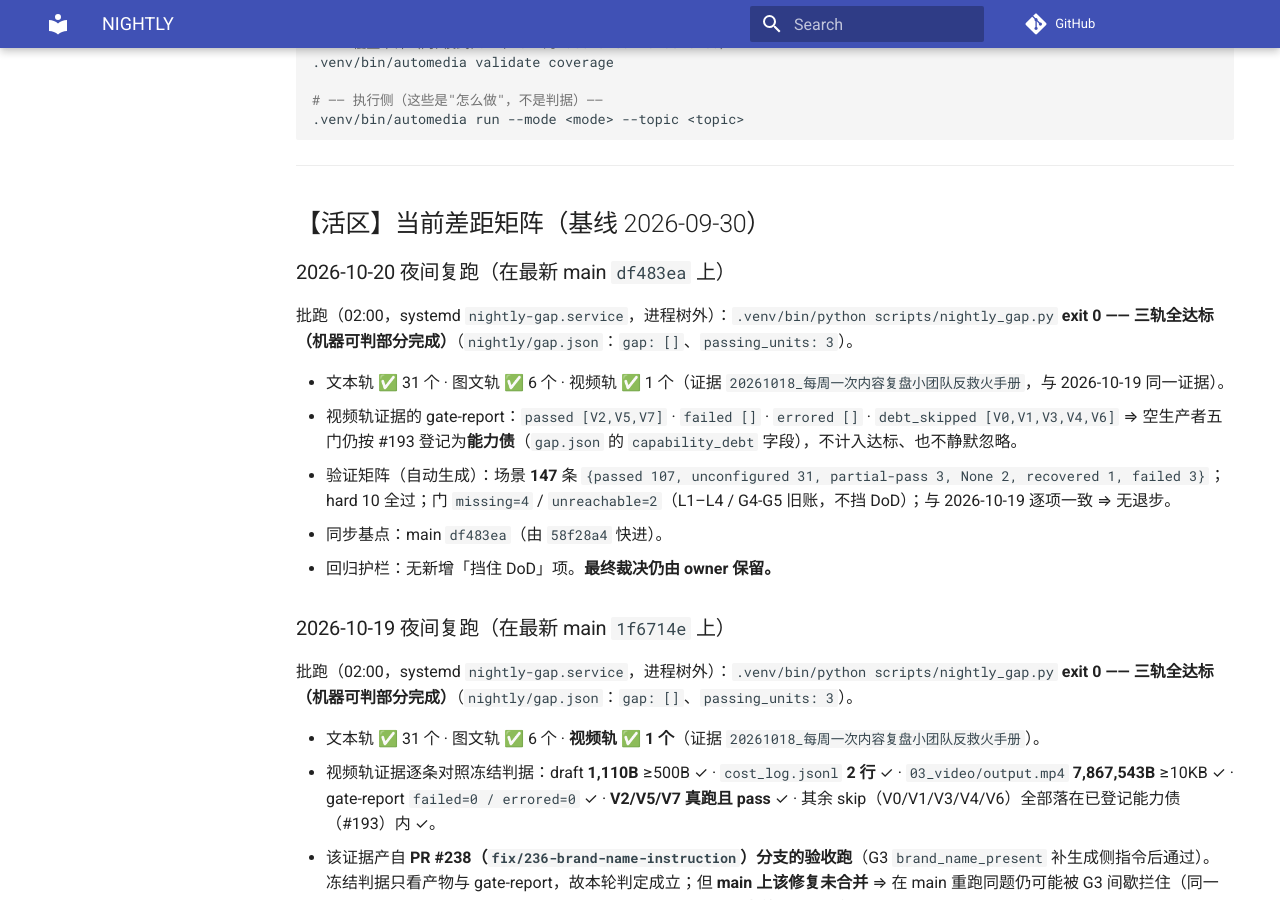
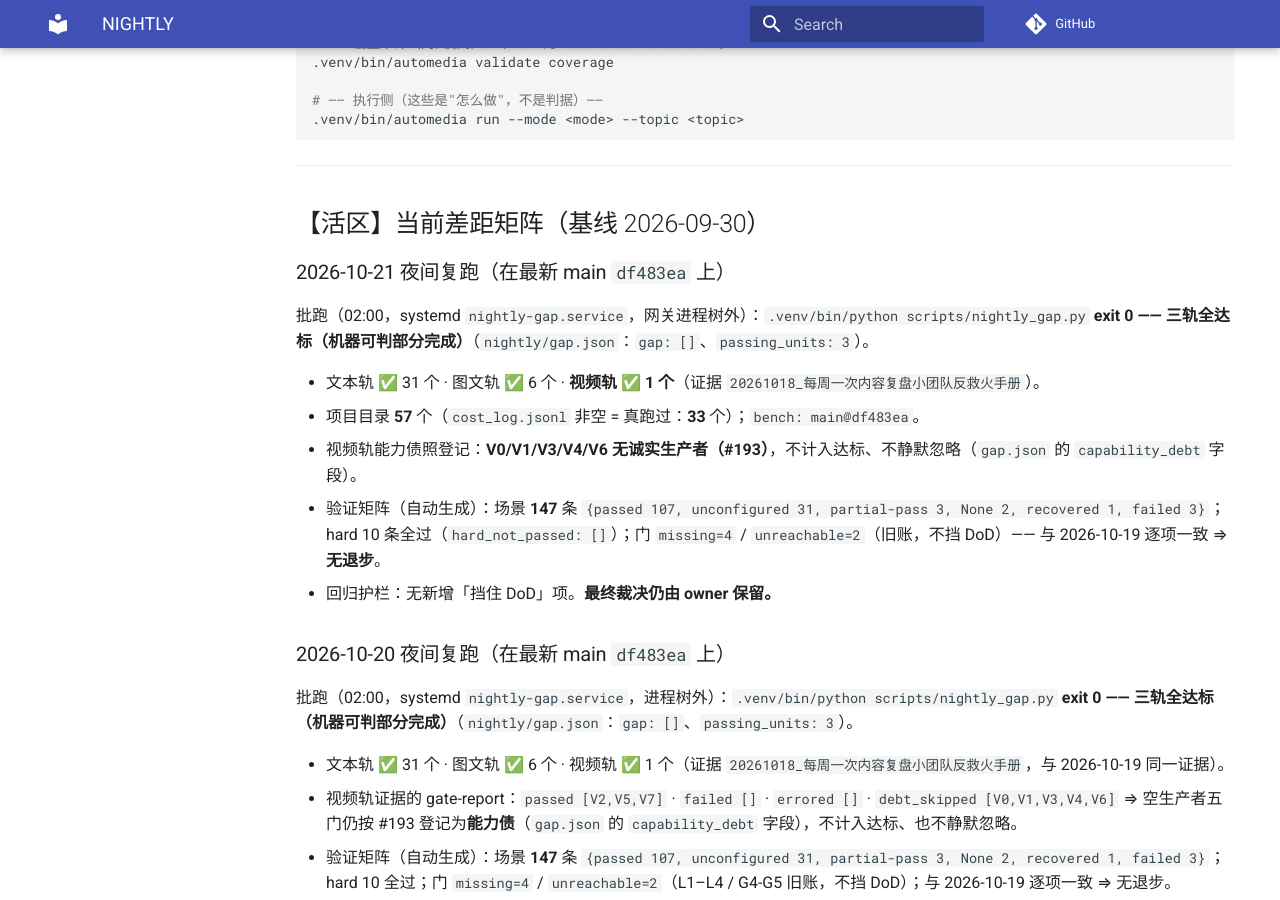
Before and after one commit to 1StepMore/AutoMedia, an MkDocs documentation site: the page built from docs/dev/plans/NIGHTLY.md, in a window 1280 px wide and 900 px high, scrolled down 2195 px. Built offline with MkDocs 1.6.1 and Material for MkDocs 9.7.7, drawn with Linux system fonts in a browser that asks for light colours; comment, search, counter and statistics services are not loaded.

Commit message:
chore(nightly): 记录 2026-10-21 夜间复跑结果（AutoMedia 三轨达标）
Signed-off-by: code-nightly <code-nightly@1stepmore.local>

```diff
--- a/docs/dev/plans/NIGHTLY.md
+++ b/docs/dev/plans/NIGHTLY.md
@@ -80,6 +80,16 @@ cd <repo>
 ---
 
 ## 【活区】当前差距矩阵（基线 2026-09-30）
+
+### 2026-10-21 夜间复跑（在最新 main `df483ea` 上）
+
+批跑（02:00，systemd `nightly-gap.service`，网关进程树外）：`.venv/bin/python scripts/nightly_gap.py` **exit 0 —— 三轨全达标（机器可判部分完成）**（`nightly/gap.json`：`gap: []`、`passing_units: 3`）。
+
+- 文本轨 ✅ 31 个 · 图文轨 ✅ 6 个 · **视频轨 ✅ 1 个**（证据 `20261018_每周一次内容复盘小团队反救火手册`）。
+- 项目目录 **57** 个（`cost_log.jsonl` 非空 = 真跑过：**33** 个）；`bench: main@df483ea`。
+- 视频轨能力债照登记：**V0/V1/V3/V4/V6 无诚实生产者（#193）**，不计入达标、不静默忽略（`gap.json` 的 `capability_debt` 字段）。
+- 验证矩阵（自动生成）：场景 **147** 条 `{passed 107, unconfigured 31, partial-pass 3, None 2, recovered 1, failed 3}`；hard 10 条全过（`hard_not_passed: []`）；门 `missing=4` / `unreachable=2`（旧账，不挡 DoD）—— 与 2026-10-19 逐项一致 ⇒ **无退步**。
+- 回归护栏：无新增「挡住 DoD」项。**最终裁决仍由 owner 保留。**
 
 ### 2026-10-20 夜间复跑（在最新 main `df483ea` 上）
 
```
Also changed, not shown: docs/doc-inventory.md (+1 -1 lines).
